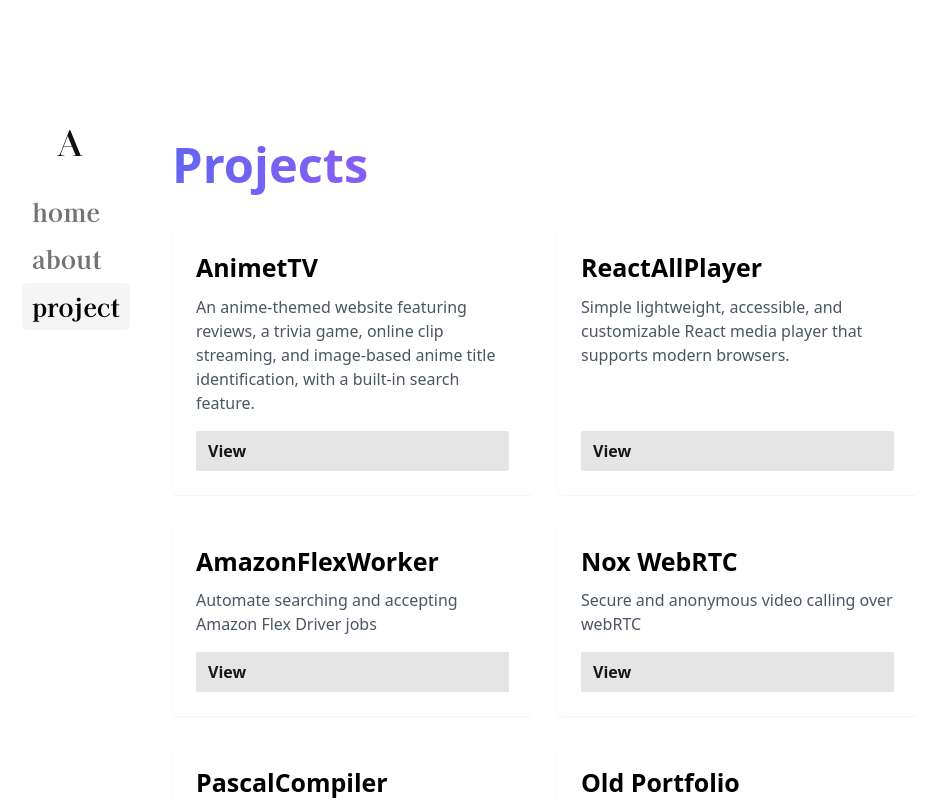
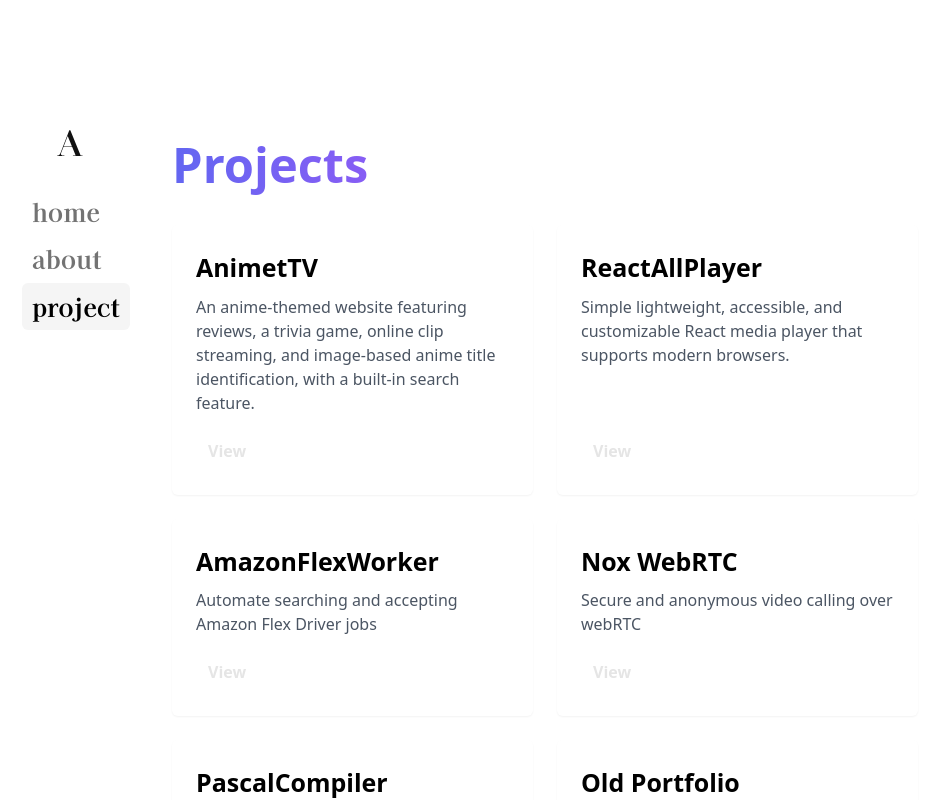
Before and after one commit to asadbek064/asadbek-dev, a Next.js app: page /project in a window 1280 px wide. Shown: the top 800 px of the page, without its empty margins (170-1095 px from the left). Built offline with nearby package versions, Linux system fonts and the light colour scheme.

Commit message:
project section fix

```diff
--- a/app/project/project-list.tsx
+++ b/app/project/project-list.tsx
@@ -23,8 +23,9 @@
             rel="noopener noreferrer"
             className="
               ease-in transition duration-75
-              inline-block font-semibold py-2 px-3 rounded-sm
-              bg-neutral-200 hover:bg-neutral-700 hover:text-neutral-200 text-neutral-900
+              font-semibold py-2 px-3 rounded-sm
+              text-neutral-200
+              hover:underline
             "
           >
             View
--- a/package.json
+++ b/package.json
@@ -34,7 +34,8 @@
     "remark-gfm": "^3.0.1",
     "server-only": "^0.0.1",
     "shiki": "^0.13.0",
-    "swr": "^2.0.3"
+    "swr": "^2.0.3",
+    "tailwind-merge": "^1.14.0"
   },
   "devDependencies": {
     "@tailwindcss/typography": "^0.5.9",
```
Also changed, not shown: 1 other file (tests, documents, lock files or other folders).
